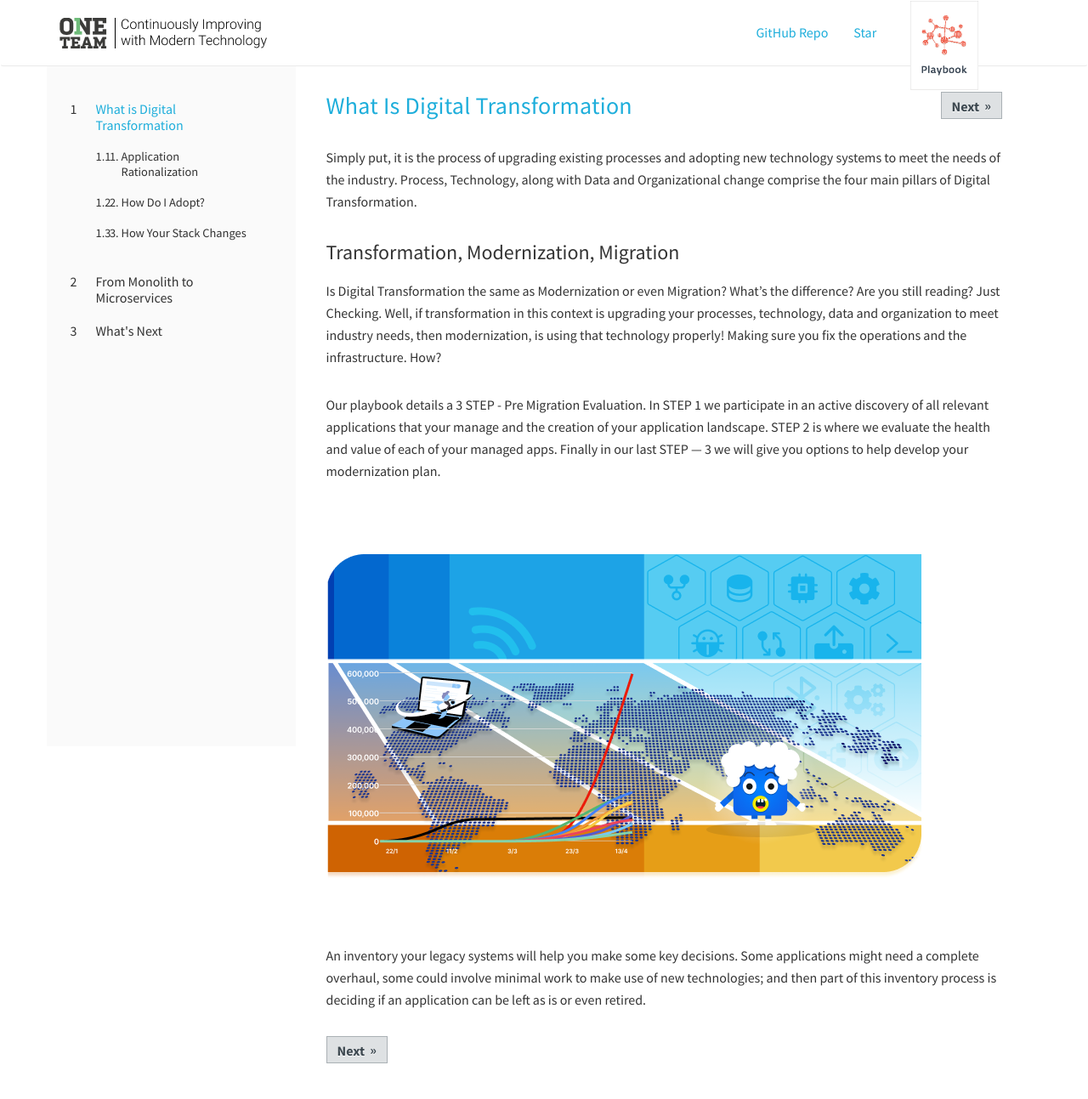
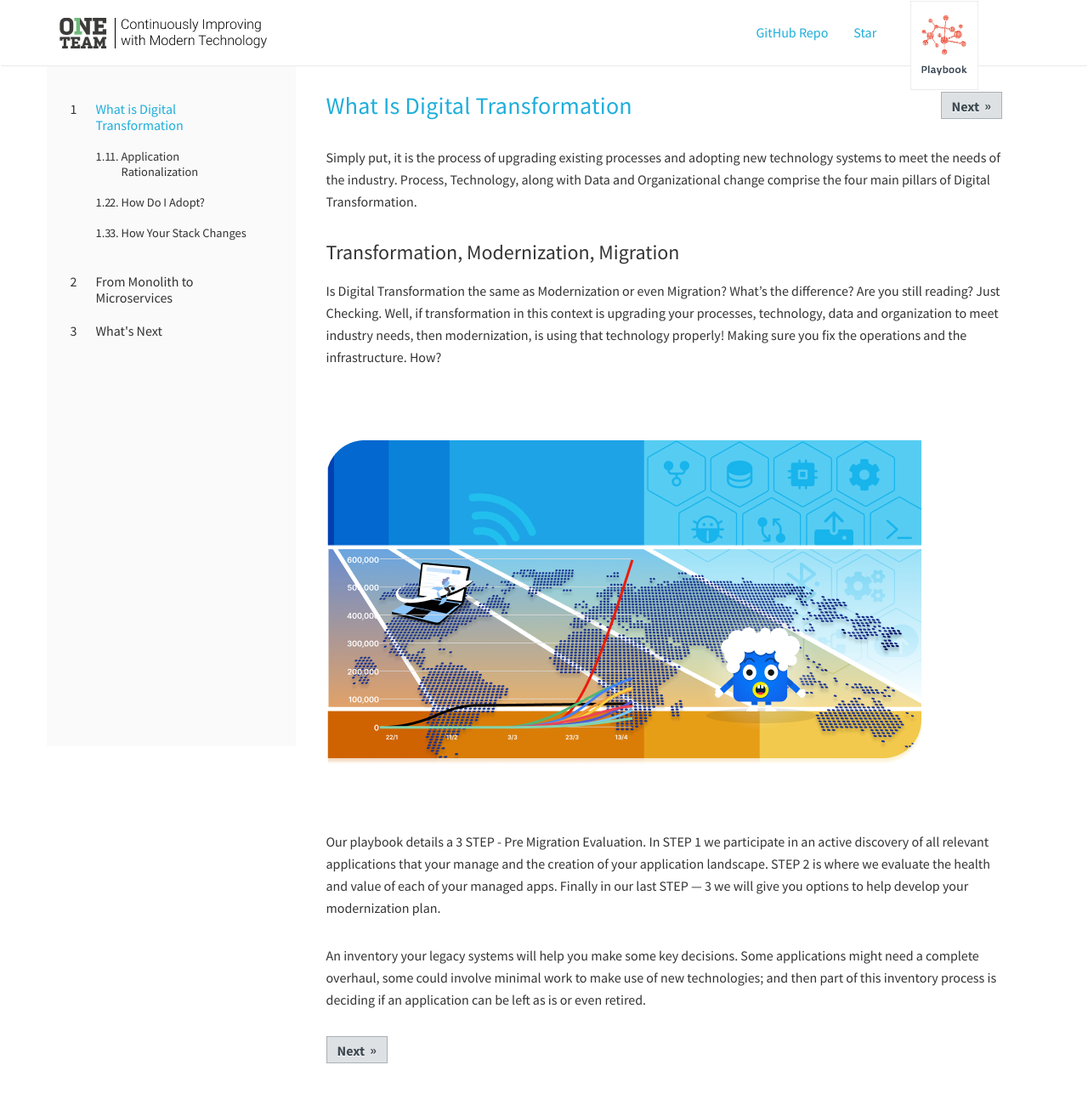
Before and after one commit to ModernizationDigital/playbook-3, a Jekyll site: the page built from _playbook/intro.md, in a window 1280 px wide. Shown: the whole page at 85% size. Built offline with Jekyll 4.4.1, drawn with Linux system fonts in a browser that asks for light colours.

Commit message:
changed placement of image

```diff
--- a/_playbook/intro.md
+++ b/_playbook/intro.md
@@ -8,8 +8,8 @@ Simply put, it is the process of upgrading existing processes and adopting new t
 
 Is Digital Transformation the same as Modernization or even Migration? What's the difference? Are you still reading? Just Checking. Well, if transformation in this context is upgrading your processes, technology, data and organization to meet industry needs, then modernization, is using that technology properly! Making sure you fix the operations and the infrastructure. How?
 
+![Iteration Cycles]({{site.baseurl}}/images/iteration-cycles.png)
+
 Our playbook details a 3 STEP - Pre Migration Evaluation. In STEP 1 we participate in an active discovery of all relevant applications that your manage and the creation of your application landscape. STEP 2 is where we evaluate the health and value of each of your managed apps. Finally in our last STEP — 3 we will give you options to help develop your modernization plan.
 
-![Iteration Cycles]({{site.baseurl}}/images/iteration-cycles.png)
-
 An inventory your legacy systems will help you make some key decisions. Some applications might need a complete overhaul, some could involve minimal work to make use of new technologies; and then part of this inventory process is deciding if an application can be left as is or even retired.
```
